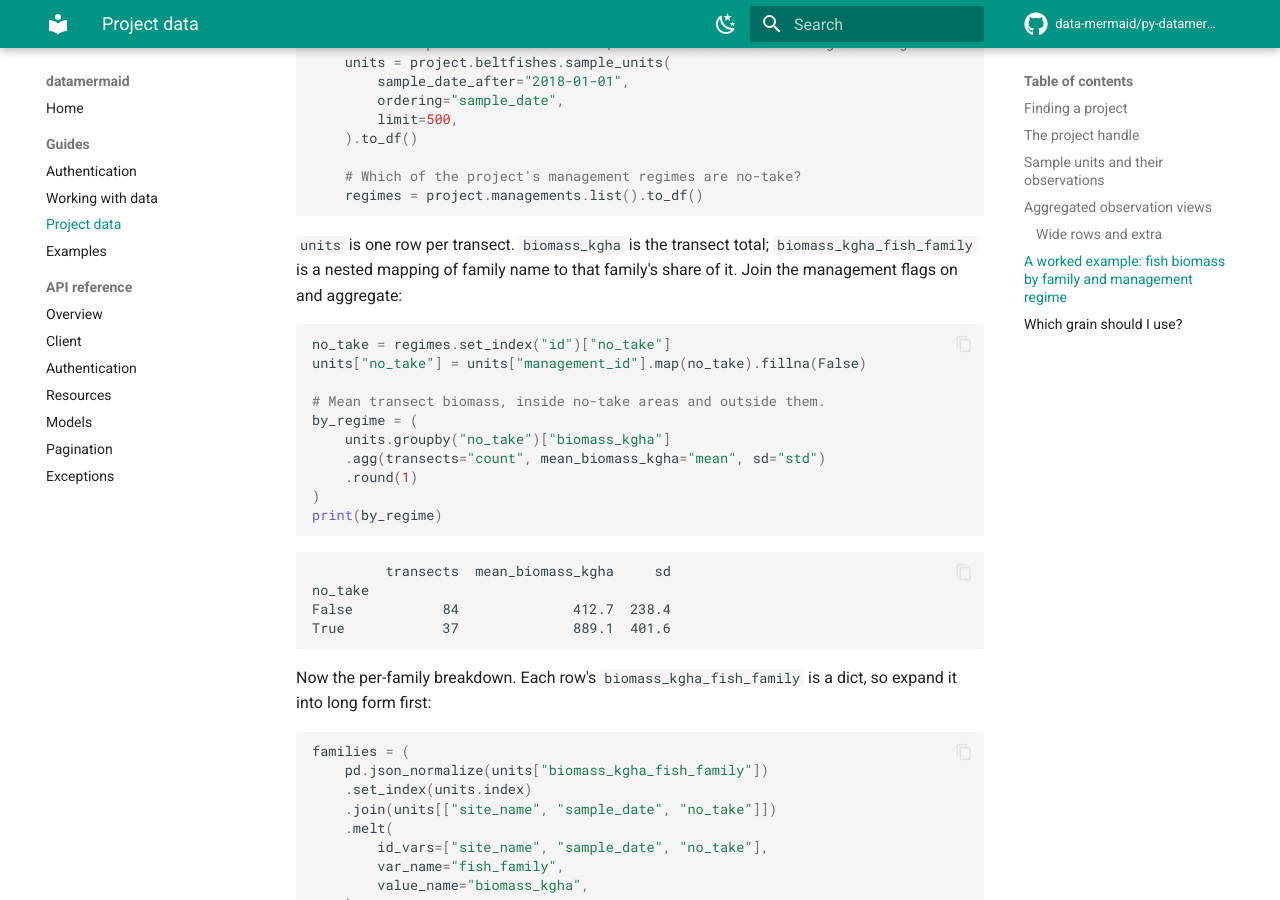
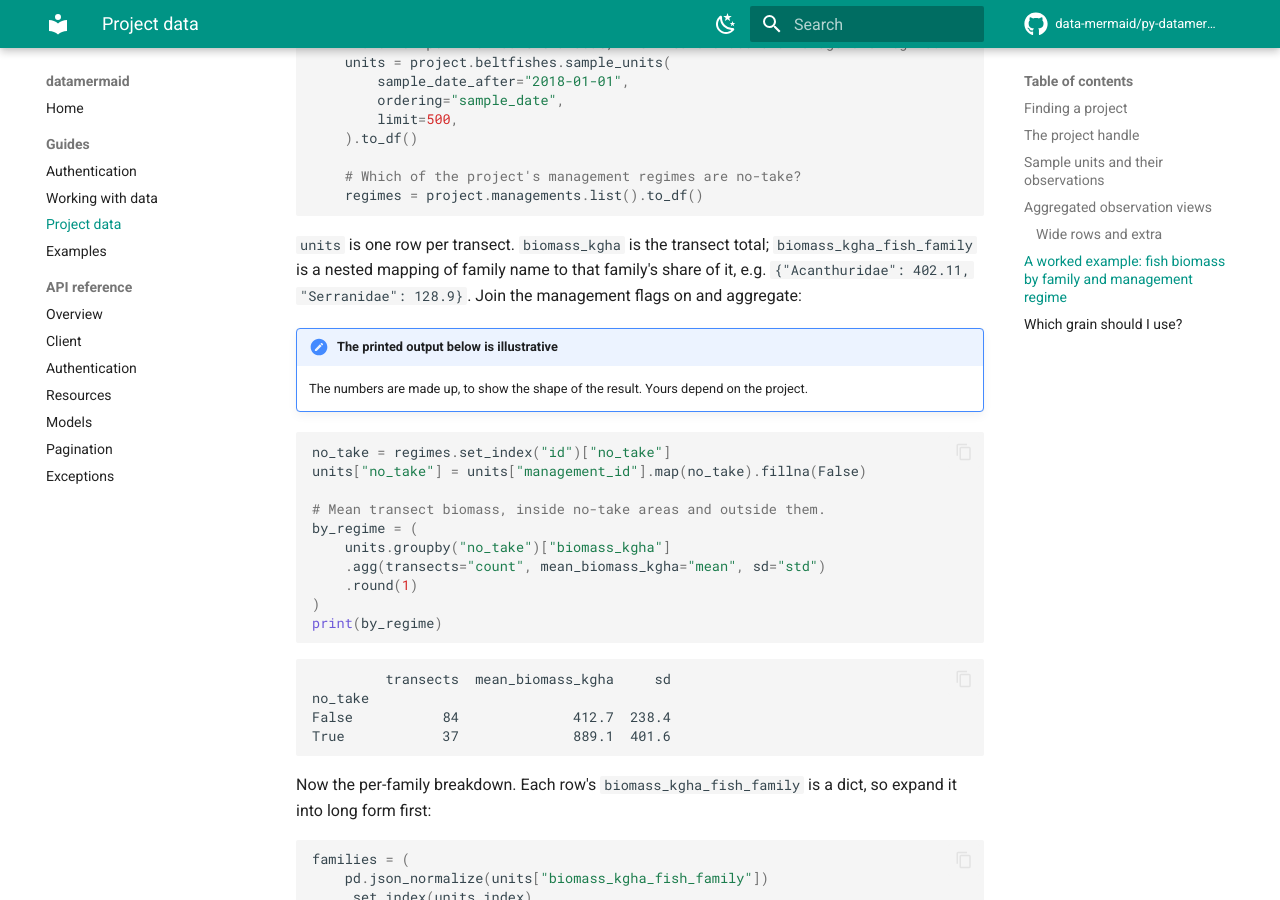
Before and after one commit to data-mermaid/py-datamermaid, an MkDocs documentation site: the page built from docs/projects.md, in a window 1280 px wide and 900 px high, scrolled down 5258 px. Built offline with MkDocs 1.6.1 and Material for MkDocs 9.7.7, drawn with Linux system fonts in a browser that asks for light colours; comment, search, counter and statistics services are not loaded.

Commit message:
docs(py-datamermaid-jub.7): mark the worked example's printed output as illustrative

````diff
--- a/docs/projects.md
+++ b/docs/projects.md
@@ -210,7 +210,13 @@ with MermaidClient() as client:  # reads MERMAID_API_KEY
 
 `units` is one row per transect. `biomass_kgha` is the transect total;
 `biomass_kgha_fish_family` is a nested mapping of family name to that family's
-share of it. Join the management flags on and aggregate:
+share of it, e.g. `{"Acanthuridae": 402.11, "Serranidae": 128.9}`. Join the
+management flags on and aggregate:
+
+!!! note "The printed output below is illustrative"
+
+    The numbers are made up, to show the shape of the result. Yours depend on
+    the project.
 
 ```python
 no_take = regimes.set_index("id")["no_take"]
````
